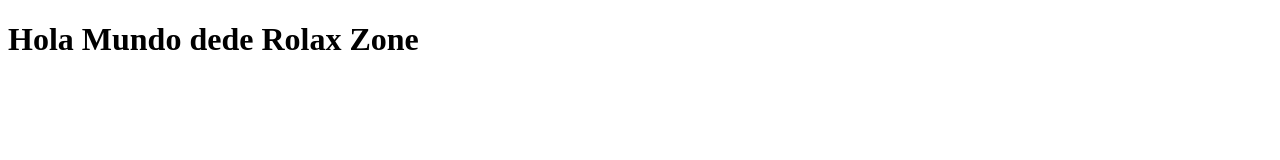
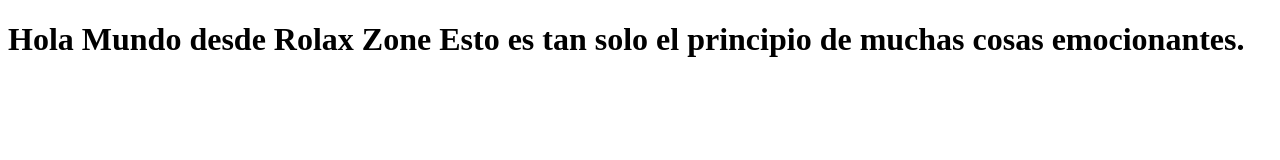
Before and after one commit to Rolax1995/firstProject, a plain HTML site: page index.html in a window 1280 px wide. Drawn offline with Linux system fonts and the light colour scheme.

Commit message:
segundo commit

```diff
--- a/index.html
+++ b/index.html
@@ -7,6 +7,8 @@
     <title>Document</title>
 </head>
 <body>
-    <h1>Hola Mundo dede Rolax Zone</h1>
+    <h1>Hola Mundo desde Rolax Zone
+        Esto es tan solo el principio de muchas cosas emocionantes.
+    </h1>
 </body>
 </html>
```
